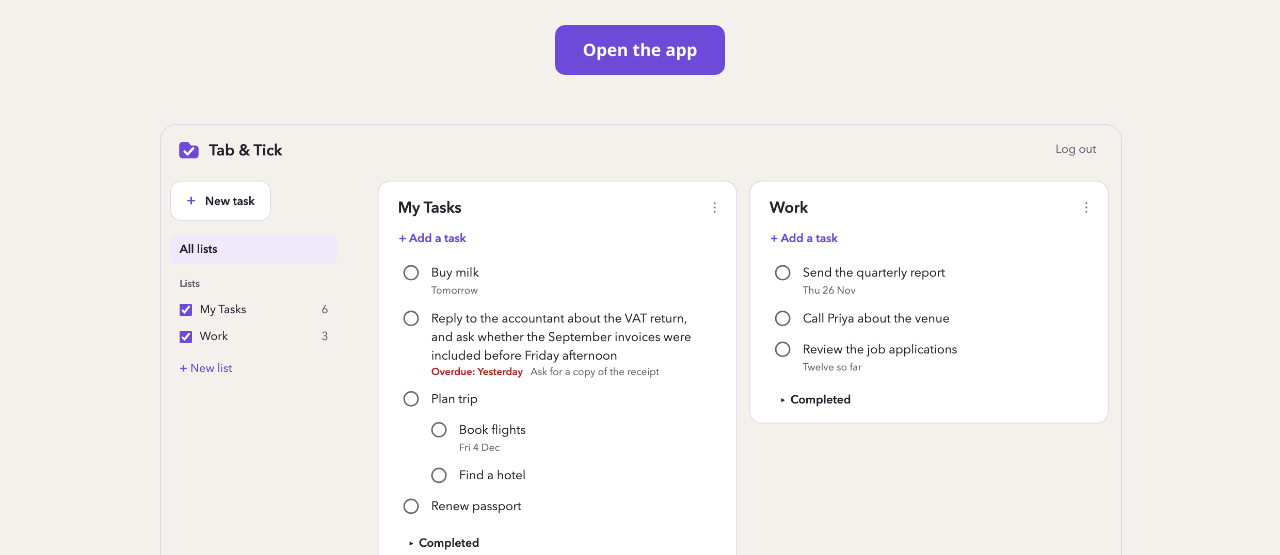
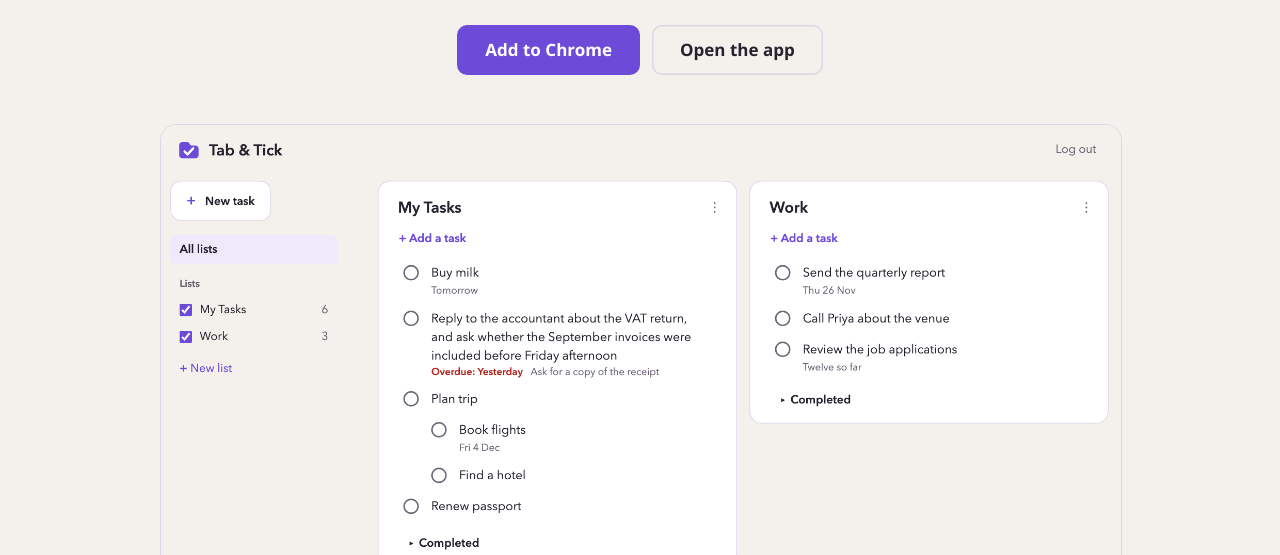
Before and after one commit to tabandtick/tabandtick.github.io, a plain HTML site: page index.html in a window 1280 px wide. Shown: the part 245-800 px from the top of the page. Drawn offline with Linux system fonts and the light colour scheme.

Commit message:
Link to the Chrome Web Store listing
Co-Authored-By: Claude Opus 5.5 <noreply@anthropic.com>

```diff
--- a/index.html
+++ b/index.html
@@ -19,7 +19,7 @@
     <main>
       <h1>A to-do list as fast as you can type</h1>
       <p class="lead">Press Enter for the next task, Backspace to join two, and tick things off. Works with Google Tasks, so your list is the same everywhere.</p>
-      <p><a class="button" href="/app/">Open the app</a></p>
+      <p class="actions"><a class="button" href="https://chromewebstore.google.com/detail/tab-tick/amidicalcieolbecimlogomhnokopigp">Add to Chrome</a> <a class="button secondary" href="/app/">Open the app</a></p>
 
       <picture>
         <source srcset="img/app-dark.png" media="(prefers-color-scheme: dark)">
--- a/style.css
+++ b/style.css
@@ -65,6 +65,19 @@ h1 {
   color: var(--on-accent);
   font-weight: 600;
   text-decoration: none;
+}
+
+.actions {
+  display: flex;
+  flex-wrap: wrap;
+  justify-content: center;
+  gap: 12px;
+}
+
+.button.secondary {
+  background: none;
+  color: var(--text);
+  box-shadow: inset 0 0 0 1.5px var(--line);
 }
 
 .button:focus-visible {
```
